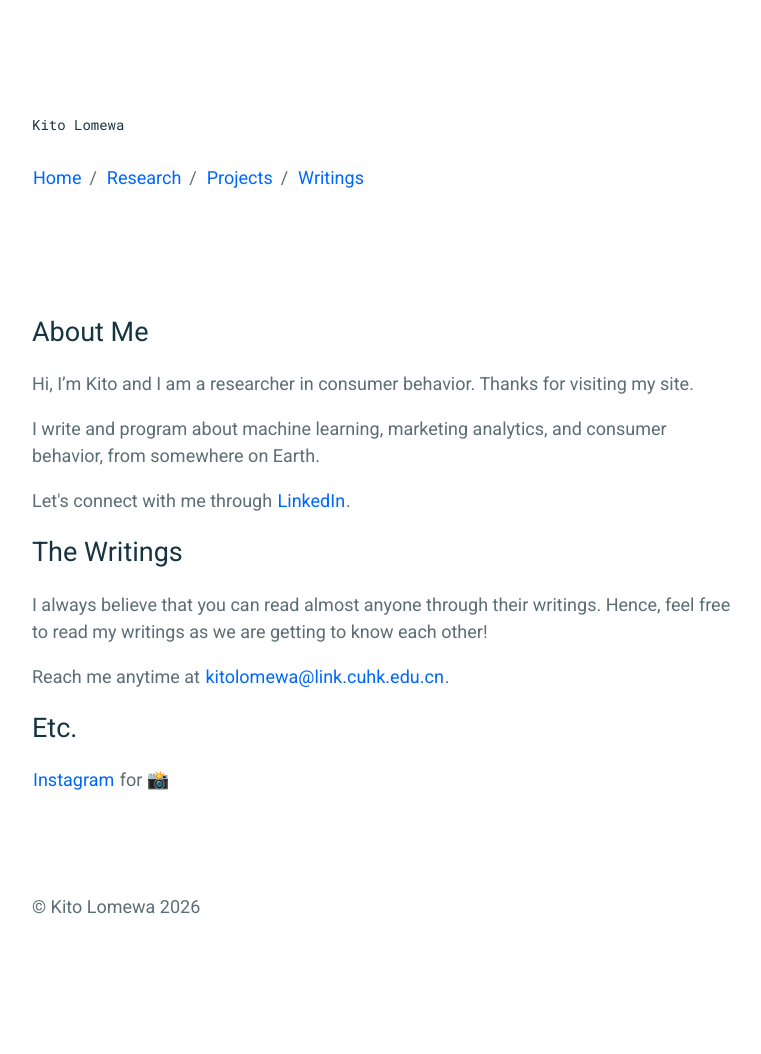
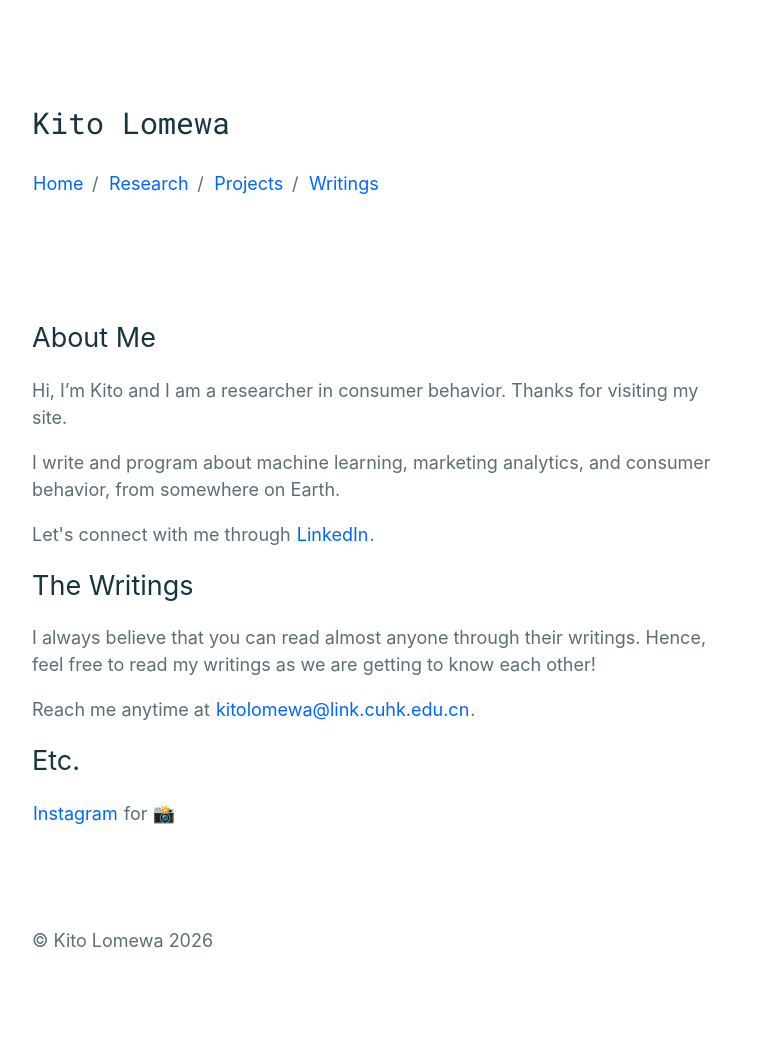
Before and after one commit to kitolomewa/kitolomewa.github.io, a Jekyll site: the page built from index.html, in a window 1280 px wide. Shown: the whole page, without its empty margins (258-1019 px from the left). Built offline with Jekyll 4.4.1, drawn with Linux system fonts in a browser that asks for light colours; before the commit the page ends 1020 px from its top, so only the background shows below that.

Commit message:
Update _mixins.scss

```diff
--- a/_sass/helpers/_mixins.scss
+++ b/_sass/helpers/_mixins.scss
@@ -16,7 +16,7 @@
 
 // Font families
 @mixin ff--sans-serif($font-weight: normal) {
-    font-family: 'Roboto', 'Helvetica Neue', Helvetica, sans-serif;
+    font-family: -apple-system, BlinkMacSystemFont, "SF Pro Display", "SF Pro Text", "Helvetica Neue", Arial, sans-serif;
     font-weight: $font-weight;
 }
 
@@ -66,7 +66,7 @@
 }
 
 @mixin fs--code {
-    font-size: 1.4rem;
+    font-size: 3rem;
     line-height: 1.5;
 }
 
```
